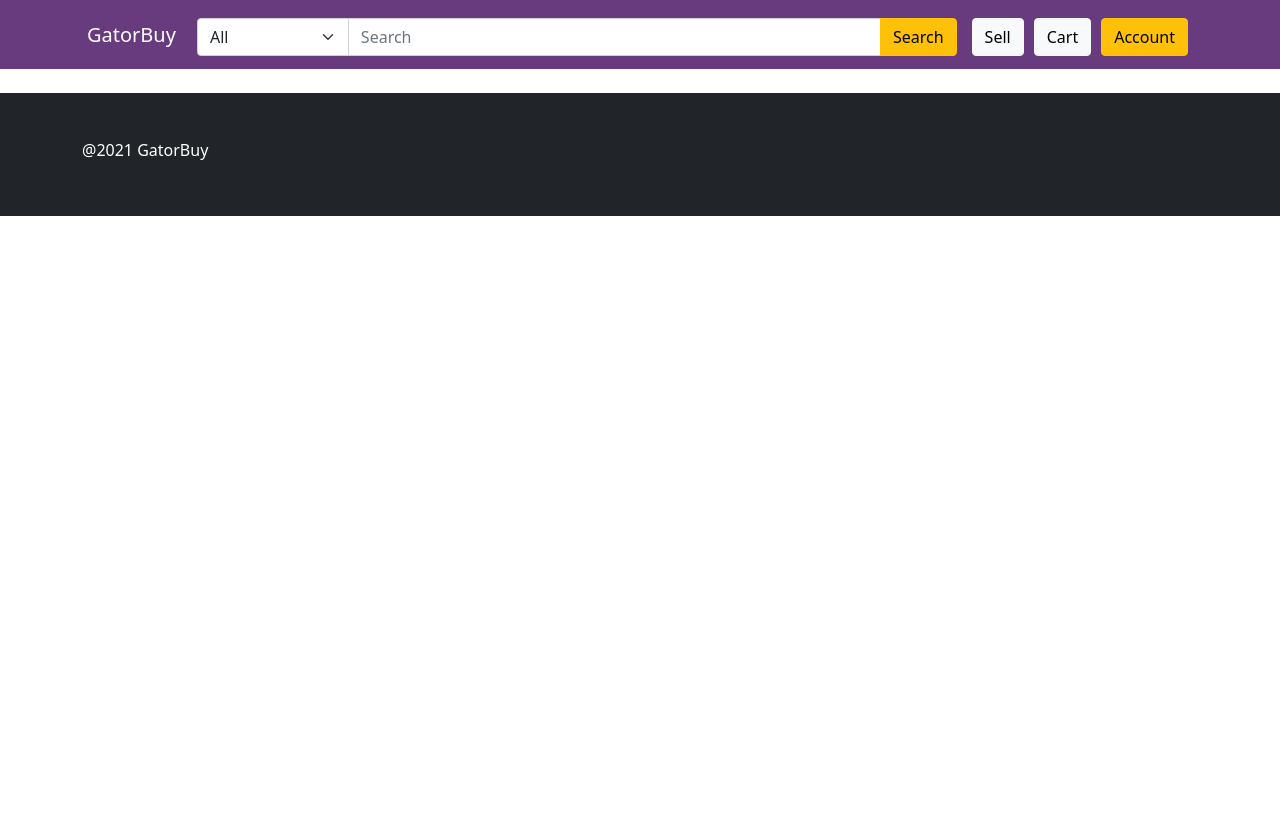
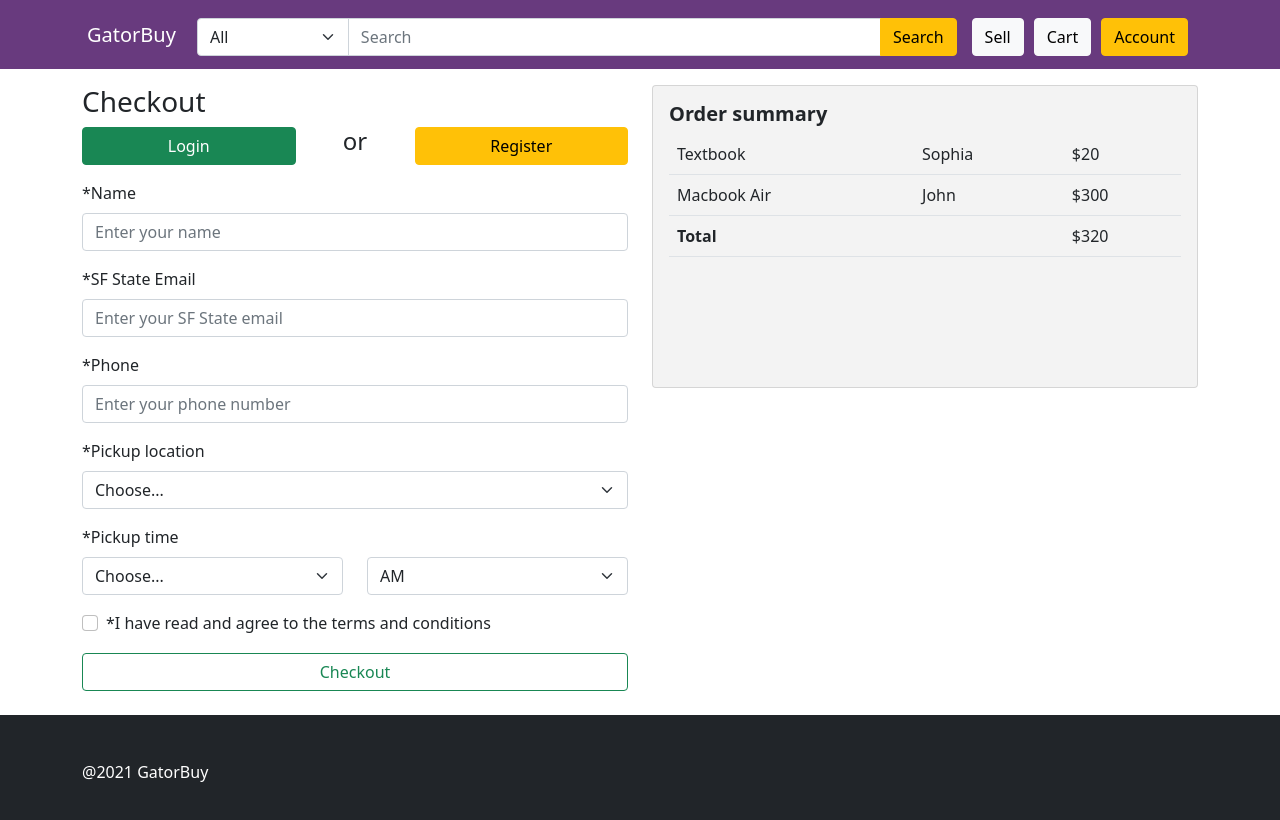
Before and after one commit to ohlesl1e/csc642-team11, a React (Create React App) app in the folder source/: page /checkout in a window 1280 px wide. Shown: the top 820 px of the page. Built offline with nearby package versions, Linux system fonts and the light colour scheme.

Commit message:
checkout and confirmation

```diff
--- a/source/src/App.js
+++ b/source/src/App.js
@@ -8,10 +8,12 @@ import Search from './pages/Search';
 import Result from './pages/Result';
 import Registration from './pages/Registration';
 import Login from './pages/Login';
+import Checkout from './pages/Checkout';
+import Confirmation from './pages/Confirmation';
 
 function App() {
     return (
-        <div className="App">
+        <div className="App" style={{height: '100vh'}}>
             <Header />
             <Routes>
                 <Route exact path='/' element={<Home />} />
@@ -19,6 +21,8 @@ function App() {
                 <Route path='/Result' element={<Result />} />
                 <Route path='/Registration' element={<Registration />} />
                 <Route path='/Login' element={<Login />} />
+                <Route path='/checkout' element={<Checkout />} />
+                <Route path='/confirmation' element={<Confirmation />} />
             </Routes>
             <Footer />
         </div>
--- a/source/src/index.css
+++ b/source/src/index.css
@@ -1,10 +1,15 @@
+html {
+  min-height: 100%;
+}
+
 body {
-  margin: 0;
+  margin: 0 auto;
   font-family: -apple-system, BlinkMacSystemFont, 'Segoe UI', 'Roboto', 'Oxygen',
     'Ubuntu', 'Cantarell', 'Fira Sans', 'Droid Sans', 'Helvetica Neue',
     sans-serif;
   -webkit-font-smoothing: antialiased;
   -moz-osx-font-smoothing: grayscale;
+  min-height: 100vh;
 }
 
 code {
--- /dev/null
+++ b/source/src/pages/Checkout.js
@@ -0,0 +1,122 @@
+import React from 'react'
+import { Col, Container, Row, Button, Form, Card, Table } from 'react-bootstrap'
+
+export default function Checkout() {
+    return (
+        <div style={{ marginTop: '1rem' }}>
+            <Container>
+                <Row>
+                    <Col>
+                        <h3>Checkout</h3>
+                        <Row>
+                            <Col md={5}><a href='/login'><Button variant='success' style={{ width: '100%' }}>Login</Button></a></Col>
+                            <Col md={2} ><h4 style={{ textAlign: "center" }}>or</h4></Col>
+                            <Col md={5}><a href='/registration'><Button variant='warning' style={{ width: '100%' }}>Register</Button></a></Col>
+                        </Row>
+                        <Form style={{ marginTop: '1rem' }}>
+                            <Form.Group className='mb-3'>
+                                <Form.Label>*Name</Form.Label>
+                                <Form.Control
+                                    placeholder='Enter your name'
+                                    type='name' />
+                            </Form.Group>
+
+                            <Form.Group className='mb-3'>
+                                <Form.Label>*SF State Email</Form.Label>
+                                <Form.Control
+                                    placeholder='Enter your SF State email'
+                                    type='email'
+                                />
+                            </Form.Group>
+
+                            <Form.Group className='mb-3'>
+                                <Form.Label>*Phone</Form.Label>
+                                <Form.Control
+                                    placeholder='Enter your phone number'
+                                    type='tele'
+                                />
+                            </Form.Group>
+
+                            <Form.Group className='mb-3'>
+                                <Form.Label>*Pickup location</Form.Label>
+                                <Form.Select>
+                                    <option value=''>Choose...</option>
+                                    <option>Baseball Field</option>
+                                    <option>Cox Stadium</option>
+                                    <option>Manzanita Square</option>
+                                    <option>Malcolm X Plaza</option>
+                                    <option>Mashouf Wellness Center</option>
+                                    <option>Parking Garage</option>
+                                    <option>Tennis Courts</option>
+                                    <option>UPN</option>
+                                    <option>UPS</option>
+                                    <option>West Campus Green</option>
+                                </Form.Select>
+                            </Form.Group>
+
+
+                            <Form.Label>*Pickup time</Form.Label>
+                            <Row>
+                                <Form.Group as={Col} className='mb-3'>
+                                    <Form.Select>
+                                        <option value=''>Choose...</option>
+                                        <option>01:00</option><option>01:30</option>
+                                        <option>02:00</option><option>02:30</option>
+                                        <option>03:00</option><option>03:30</option>
+                                        <option>04:00</option><option>04:30</option>
+                                        <option>05:00</option><option>05:30</option>
+                                        <option>06:00</option><option>06:30</option>
+                                        <option>07:00</option><option>07:30</option>
+                                        <option>08:00</option><option>08:30</option>
+                                        <option>09:00</option><option>09:30</option>
+                                        <option>10:00</option><option>10:30</option>
+                                        <option>11:00</option><option>11:30</option>
+                                        <option>12:00</option><option>12:30</option>
+                                    </Form.Select>
+                                </Form.Group>
+                                <Form.Group as={Col} className='mb-3'>
+                                    <Form.Select>
+                                        <option>AM</option>
+                                        <option>PM</option>
+                                    </Form.Select>
+                                </Form.Group>
+
+                                <Form.Group className='mb-3'>
+                                    <Form.Check label='*I have read and agree to the terms and conditions' />
+                                </Form.Group>
+
+                                <a href='/confirmation'><Button style={{ width: '100%' }} variant='outline-success'>Checkout</Button></a>
+                            </Row>
+                        </Form>
+                    </Col>
+                    <Col>
+                        <Card style={{ minHeight: '50%', backgroundColor: '#f3f3f3' }}>
+                            <Card.Body>
+                                <Card.Title><b>Order summary</b></Card.Title>
+                                <Table>
+                                    <tbody>
+                                        <tr>
+                                            <td>Textbook</td>
+                                            <td>Sophia</td>
+                                            <td>$20</td>
+                                        </tr>
+
+                                        <tr>
+                                            <td>Macbook Air</td>
+                                            <td>John</td>
+                                            <td>$300</td>
+                                        </tr>
+                                        <tr>
+                                            <td colSpan='2'><b>Total</b></td>
+                                            <td>$320</td>
+                                        </tr>
+                                    </tbody>
+                                </Table>
+                            </Card.Body>
+                        </Card>
+                    </Col>
+                </Row>
+            </Container>
+        </div>
+    )
+}
--- /dev/null
+++ b/source/src/pages/Confirmation.js
@@ -0,0 +1,18 @@
+import React from 'react'
+import { Container, Row, Col, Button } from 'react-bootstrap'
+
+export default function Confirmation() {
+    return (
+        <div style={{ marginTop: '10rem', height: '40vh', textAlign: 'center' }}>
+            <Container>
+                <h1><b>Thank you for your purchase</b></h1>
+                <h4 className='mb-3'>Please consider registering for faster checkout next time</h4>
+                <Row style={{ width: '50%', margin: 'auto' }}>
+                    <Col md={5}><a href='/login'><Button variant='success' style={{ width: '100%' }}>Login</Button></a></Col>
+                    <Col md={2} ><h4 style={{ textAlign: "center" }}>or</h4></Col>
+                    <Col md={5}><a href='/registration'><Button variant='warning' style={{ width: '100%' }}>Register</Button></a></Col>
+                </Row>
+            </Container>
+        </div>
+    )
+}
--- a/source/src/pages/Header.js
+++ b/source/src/pages/Header.js
@@ -6,16 +6,16 @@ import { Link } from 'react-router-dom';
 function Header() {
     return (
         <div>
-            <Navbar expand='lg' sticky='top' variant='dark' style={{ backgroundColor:'#683A7E'}}>
+            <Navbar expand='lg' sticky='top' variant='dark' style={{ backgroundColor: '#683A7E' }}>
                 <Container>
-                    <Navbar.Brand className='nav-bar-element'>GatorBuy</Navbar.Brand>
+                    <Navbar.Brand className='nav-bar-element'><a href='/' style={{ color: 'white', textDecoration: 'none' }}>GatorBuy</a></Navbar.Brand>
                     <Navbar.Toggle aria-controls="responsive-navbar-nav" />
                     <Navbar.Collapse id="responsive-navbar-nav">
                         <Nav className='nav-fill w-100 nav-bar-element'>
                             <Nav.Item>
                                 <Form>
                                     <InputGroup>
-                                        <Form.Select defaultValue='All' style={{maxWidth:'20%'}}>
+                                        <Form.Select defaultValue='All' style={{ maxWidth: '20%' }}>
                                             <option>All</option>
                                             <option>Textbooks</option>
                                             <option>Cloathing</option>
--- a/source/src/pages/Registration.js
+++ b/source/src/pages/Registration.js
@@ -36,7 +36,7 @@ function Registration() {
                     </div>
                     <div class="form-check" id="agreeterms" style={{ marginTop: '20px', marginBottom: '40px' }}>
                         <input type="checkbox" class="form-check-input" id="terms" required />
-                        <label class="form-check-label" for="terms">* I have read and agree to the <a href="http://www.sfsu.edu">terms and conditions</a></label>
+                        <label class="form-check-label" for="terms">* I have read and agree to the <a href="https://youtu.be/dQw4w9WgXcQ">terms and conditions</a></label>
                     </div>
                     <div>
                         <Link to="/"><button class="btn btn-danger btn-lg" id="cancel-button" style={{ marginRight: '20px', width: '275px' }}>Cancel</button></Link>
```
